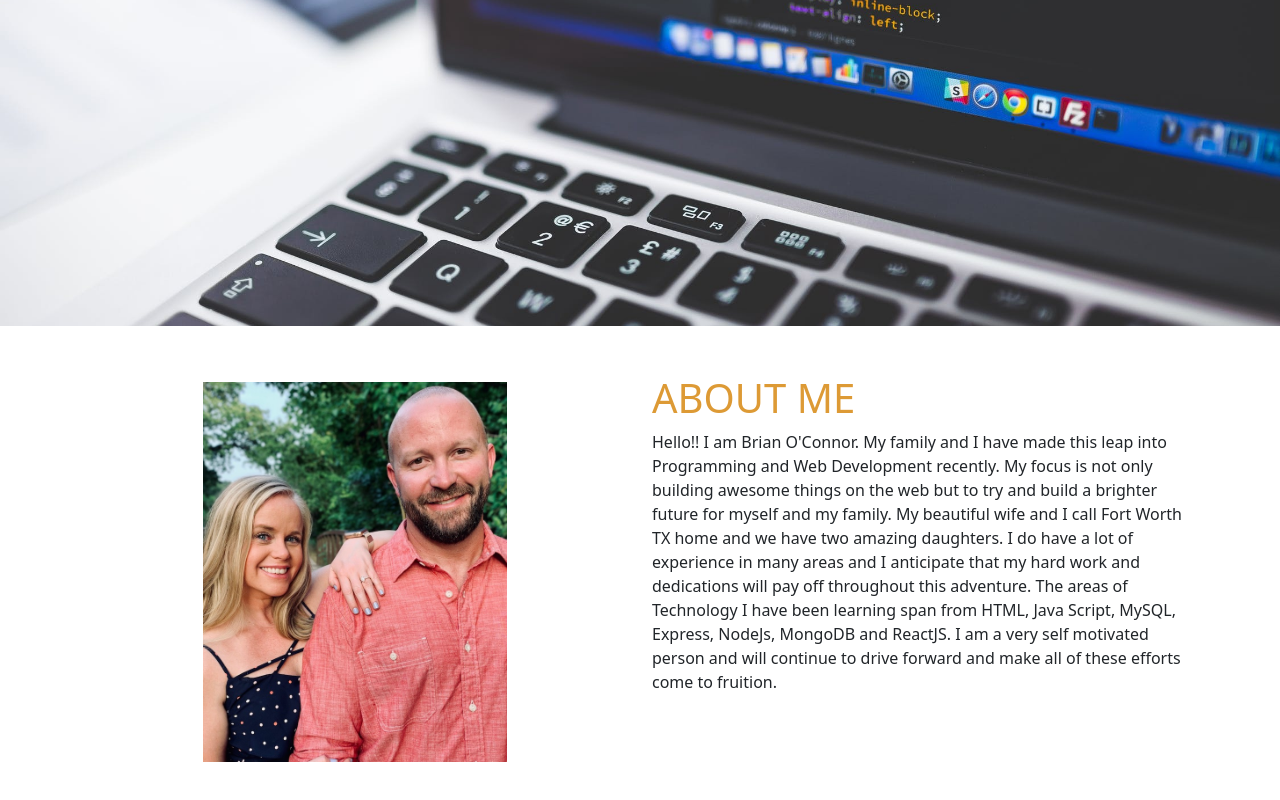
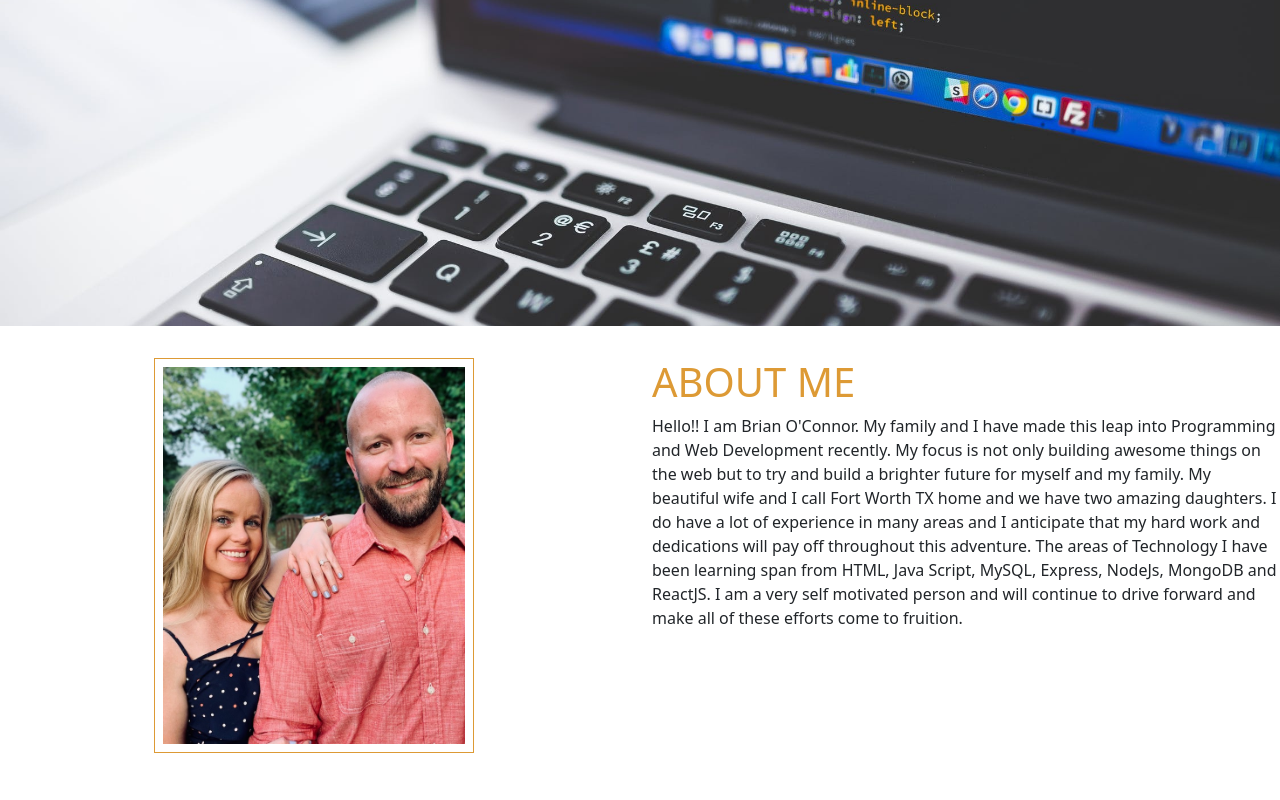
Before and after one commit to boconnorb20/react-portfolio, a React (Create React App) app: page / in a window 1280 px wide. Shown: the part 556-1356 px from the top of the page. Built offline with nearby package versions, Linux system fonts and the light colour scheme.

Commit message:
About me changes

```diff
--- a/src/App.css
+++ b/src/App.css
@@ -44,7 +44,7 @@
   --primary-blue: rgb(110, 191, 235);
   --primary-dark: rgba(255,255,255,0);
   --primary-orange: rgb(221, 154, 53);
-  --primary-grey: rgba(98, 182, 201, 0.844);
+  --primary-grey: rgba(203, 216, 220, 0.844);
 
 
 
@@ -183,6 +183,11 @@ nav ul li {
 
 /************************* About Me ***************************/
 
+.container-py-5 {
+  margin-top: 2rem;
+
+}
+
 .photo-wrap {
   display: flex;
   justify-content: center;
@@ -193,7 +198,7 @@ nav ul li {
 .profile-img {
   width: 20rem;
   padding: .5rem;
-  border: qpx solid var(--primary-orange);
+  border: 1px solid var(--primary-orange);
 }
 
 .about-heading {
--- a/src/components/AboutMe.js
+++ b/src/components/AboutMe.js
@@ -3,7 +3,7 @@ import author from '../Me.JPG'
 
 const AboutMe = () => {
     return (
-        <div className="container py-5">
+        <div className="container-py-5">
             <div className="row">
                 <div className="col-lg-6 col-xm-12">
                     <div className="photo-wrap mb-5">
```
